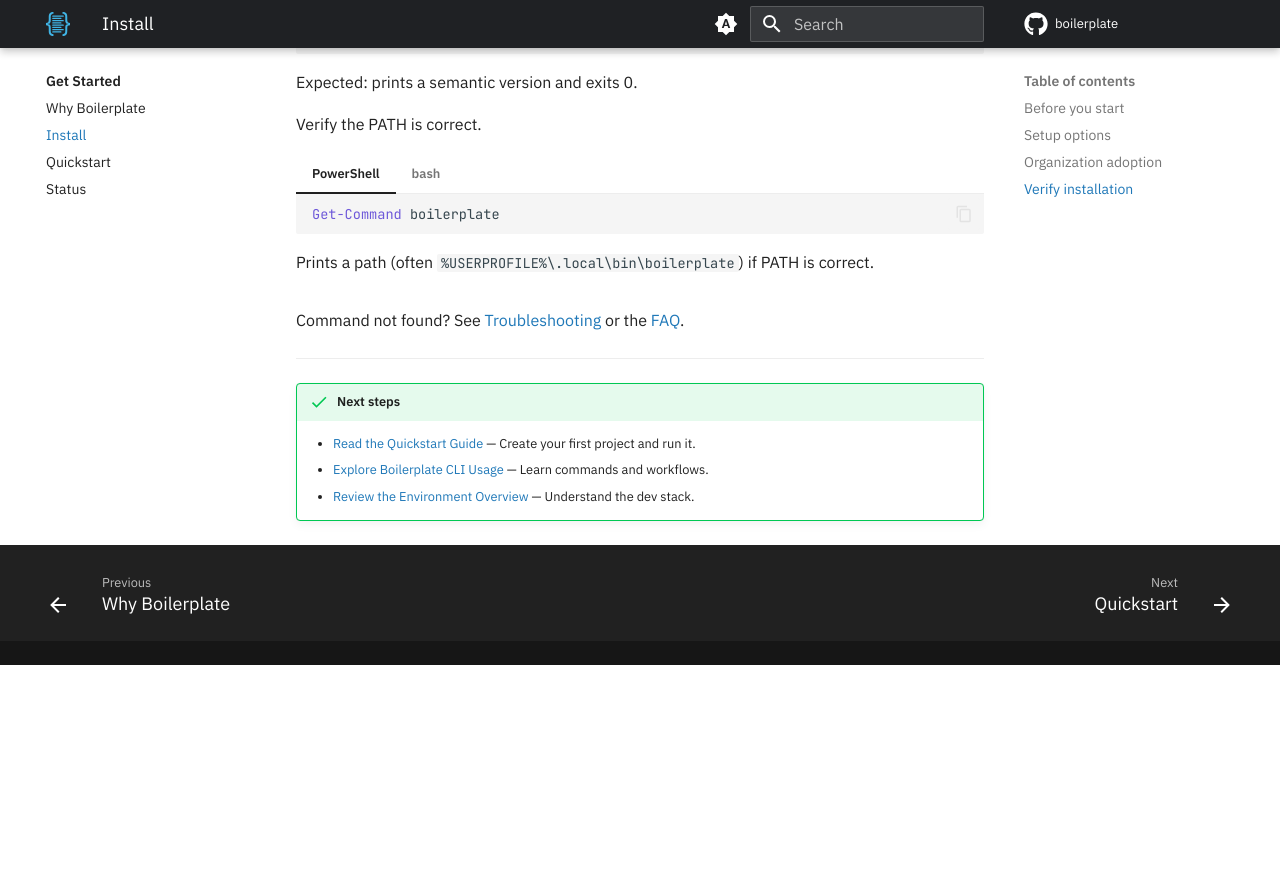
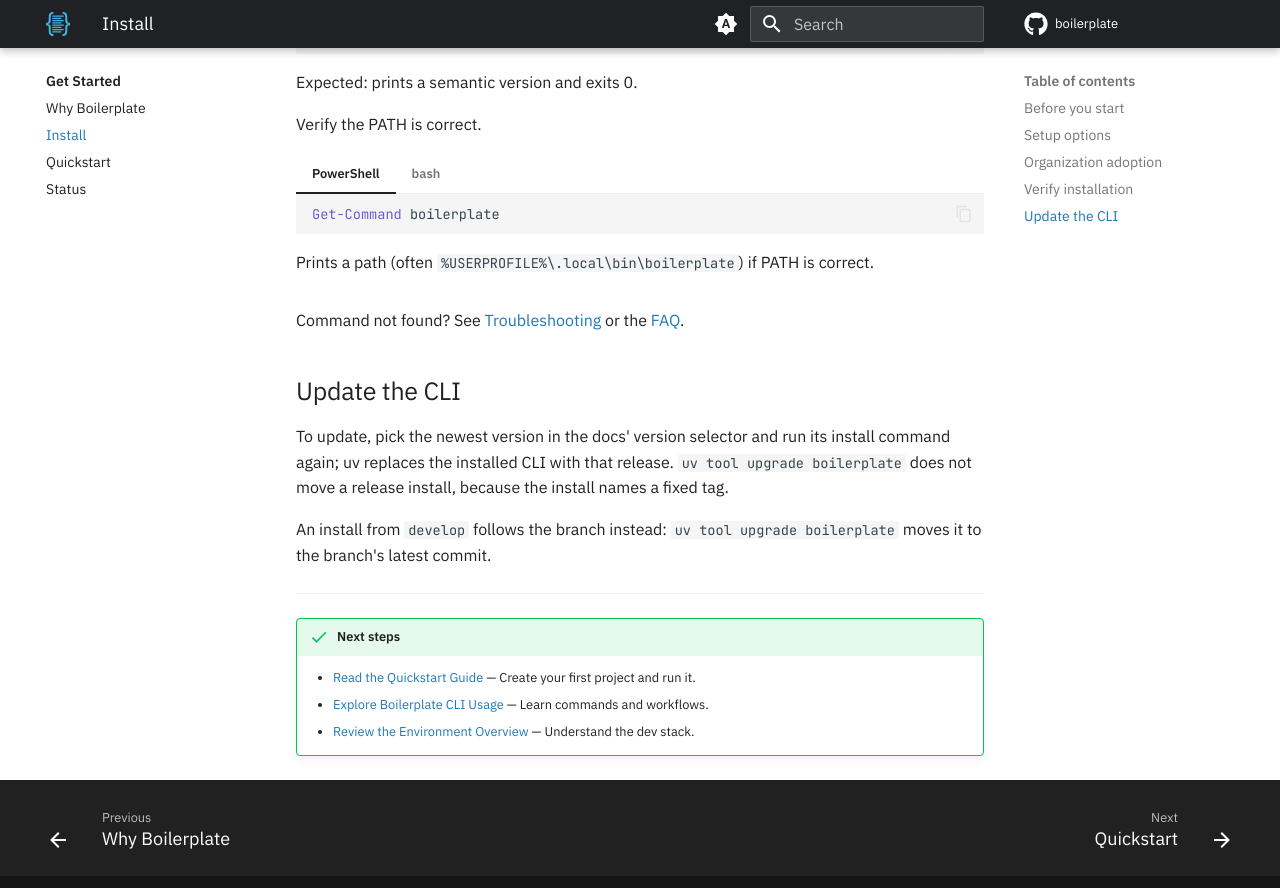
Before and after one commit to TheRealBillSiegler/boilerplate, an MkDocs documentation site: the page built from docs/install.md, in a window 1280 px wide and 900 px high, scrolled down 2035 px. Shown: the top 888 px of the window. Built offline with MkDocs 1.6.1 and Material for MkDocs 9.7.7, drawn with Linux system fonts in a browser that asks for light colours; comment, search, counter and statistics services are not loaded; the version menu is left out; before the commit the page ends 2700 px from its top, so only the background shows below that.

Commit message:
docs(install): say how to update the CLI
A release install names a fixed tag, so uv tool upgrade leaves it
where it is. The install page now says to run the install command
again from the newest docs version, and that an install from develop
follows the branch with uv tool upgrade.

Co-Authored-By: Claude Opus 5.5 <noreply@anthropic.com>

```diff
--- a/docs/install.md
+++ b/docs/install.md
@@ -206,6 +206,12 @@ Verify the PATH is correct.
 
 Command not found? See [Troubleshooting](troubleshooting.md) or the [FAQ](faq.md).
 
+## Update the CLI
+
+To update, pick the newest version in the docs' version selector and run its install command again; uv replaces the installed CLI with that release. `uv tool upgrade boilerplate` does not move a release install, because the install names a fixed tag.
+
+An install from `develop` follows the branch instead: `uv tool upgrade boilerplate` moves it to the branch's latest commit.
+
 ---
 
 !!! success "Next steps"
```
